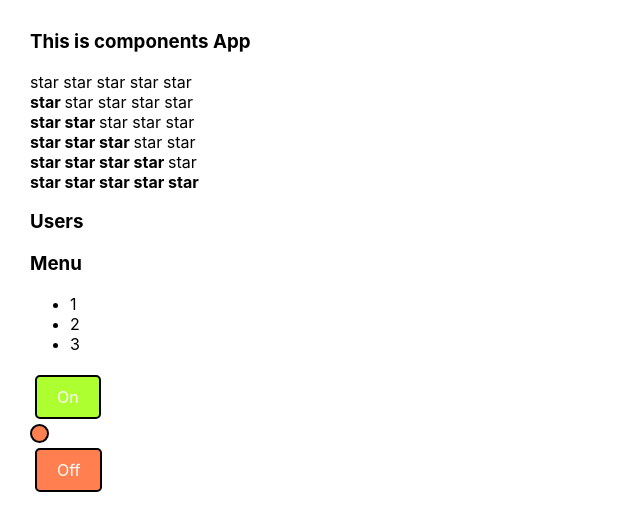
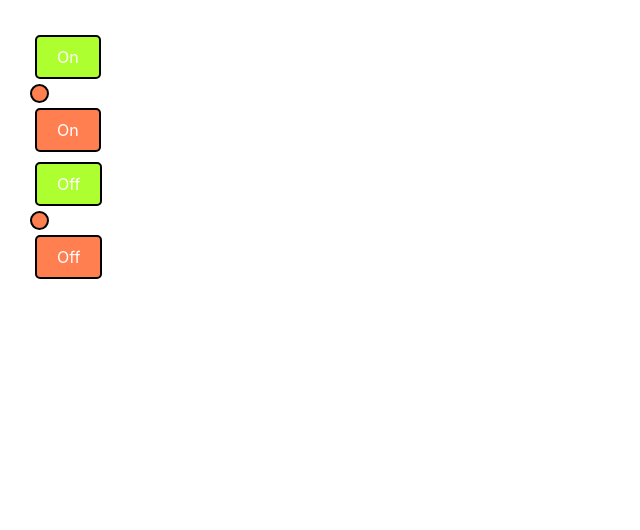
Before and after one commit to regggulus/ReactTS_shit_how_easy, a React (Create React App) app: page / in a window 1280 px wide. Shown: the top 530 px of the page, without its empty margins (0-640 px from the left). Built offline with nearby package versions, Linux system fonts and the light colour scheme.

Commit message:
deleted elements components

```diff
--- a/package.json
+++ b/package.json
@@ -11,6 +11,7 @@
     "@types/node": "^16.7.13",
     "@types/react": "^18.0.0",
     "@types/react-dom": "^18.0.0",
+    "@types/uuid": "^10.0.0",
     "react": "^18.2.0",
     "react-dom": "^18.2.0",
     "react-scripts": "5.0.1",
--- a/src/App.tsx
+++ b/src/App.tsx
@@ -10,7 +10,7 @@ function App() {
 
     return (
         <div className={'App'}>
-            <PageTitle title = {'This is components App'}/>
+           {/* <PageTitle title = {'This is components App'}/>
             <Rating value = {0}/>
             <Rating value = {1}/>
             <Rating value = {2}/>
@@ -18,8 +18,9 @@ function App() {
             <Rating value = {4}/>
             <Rating value = {5}/>
             <Accordion title = {'Users'} collapsed = {true}/>
-            <Accordion title = {'Menu'} collapsed = {false}/>
-            <OnOff switchings={false}/>
+            <Accordion title = {'Menu'} collapsed = {false}/>*/}
+            <OnOff title={'On'} switchings={false}/>
+            <OnOff title={'Off'} switchings={false}/>
         </div>
     );
 }
--- a/src/components/OnOff.tsx
+++ b/src/components/OnOff.tsx
@@ -1,9 +1,10 @@
 import React from "react";
 
 export type OnOffType = {
+    title: string
     switchings: boolean
 }
-export function OnOff({switchings}:OnOffType) {
+export function OnOff({title, switchings}:OnOffType) {
     const indicatorStyle: React.CSSProperties = {
         border: '2px solid black',
         width: '15px',
@@ -25,54 +26,10 @@ export function OnOff({switchings}:OnOffType) {
     };
     return (
         <div>
-            <div style={{ ...buttonStyle, backgroundColor: 'greenyellow'}}>On</div><div style={{ ...indicatorStyle, backgroundColor: 'greenyellow' && 'coral'}}></div>
-            {!switchings && <div style={{ ...buttonStyle, backgroundColor: 'coral'}}>Off</div>}
+            <div style={{ ...buttonStyle, backgroundColor: 'greenyellow'}}>{title}</div>
+            <div style={{ ...indicatorStyle, backgroundColor: 'greenyellow' && 'coral'}}></div>
+           <div style={{ ...buttonStyle, backgroundColor: 'coral'}}>{title}</div>
 
         </div>
     );
-};
-
-type OnType = {
-    title: string
 }
-function On({title}: OnType) {
-    const buttonStyle: React.CSSProperties = {
-        display: 'inline-block',
-        padding: '10px 20px',
-        margin: '5px',
-        border: '2px solid black',
-        borderRadius: '5px',
-        color: 'white',
-        backgroundColor: 'gray',
-        cursor: 'pointer',
-        textAlign: 'center',
-        userSelect: 'none', // Запретить выделение текста
-    };
-    return (
-        <div
-            style={{ ...buttonStyle, backgroundColor: 'greenyellow' }}
-        >{title}</div>
-    )
-}
-type OffType = {
-    title: string
-}
-function Off({title}:   OffType) {
-    const buttonStyle: React.CSSProperties = {
-        display: 'inline-block',
-        padding: '10px 20px',
-        margin: '5px',
-        border: '2px solid black',
-        borderRadius: '5px',
-        color: 'white',
-        backgroundColor: 'gray',
-        cursor: 'pointer',
-        textAlign: 'center',
-        userSelect: 'none', // Запретить выделение текста
-    };
-    return (
-        <div
-            style={{ ...buttonStyle, backgroundColor: 'coral' }}
-        >{title}</div>
-    )
-}
```
Also changed, not shown: 1 other file (tests, documents, lock files or other folders).
